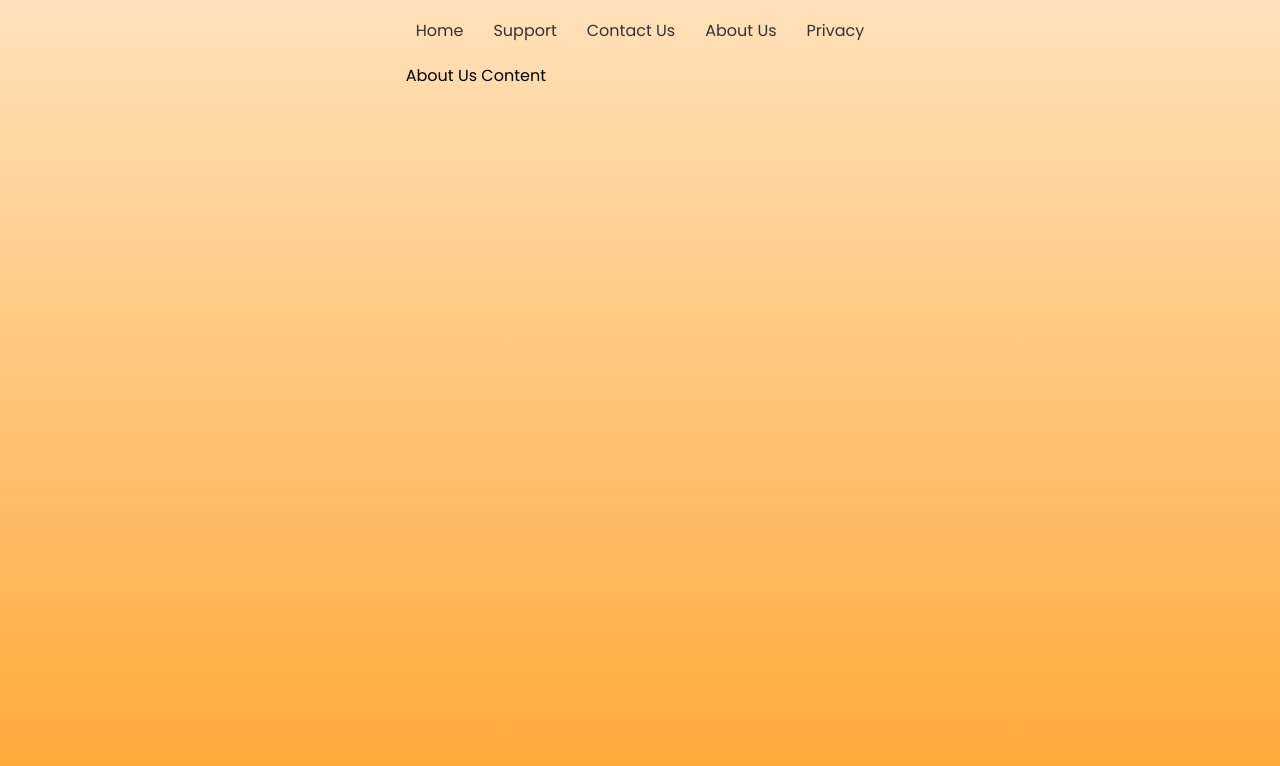
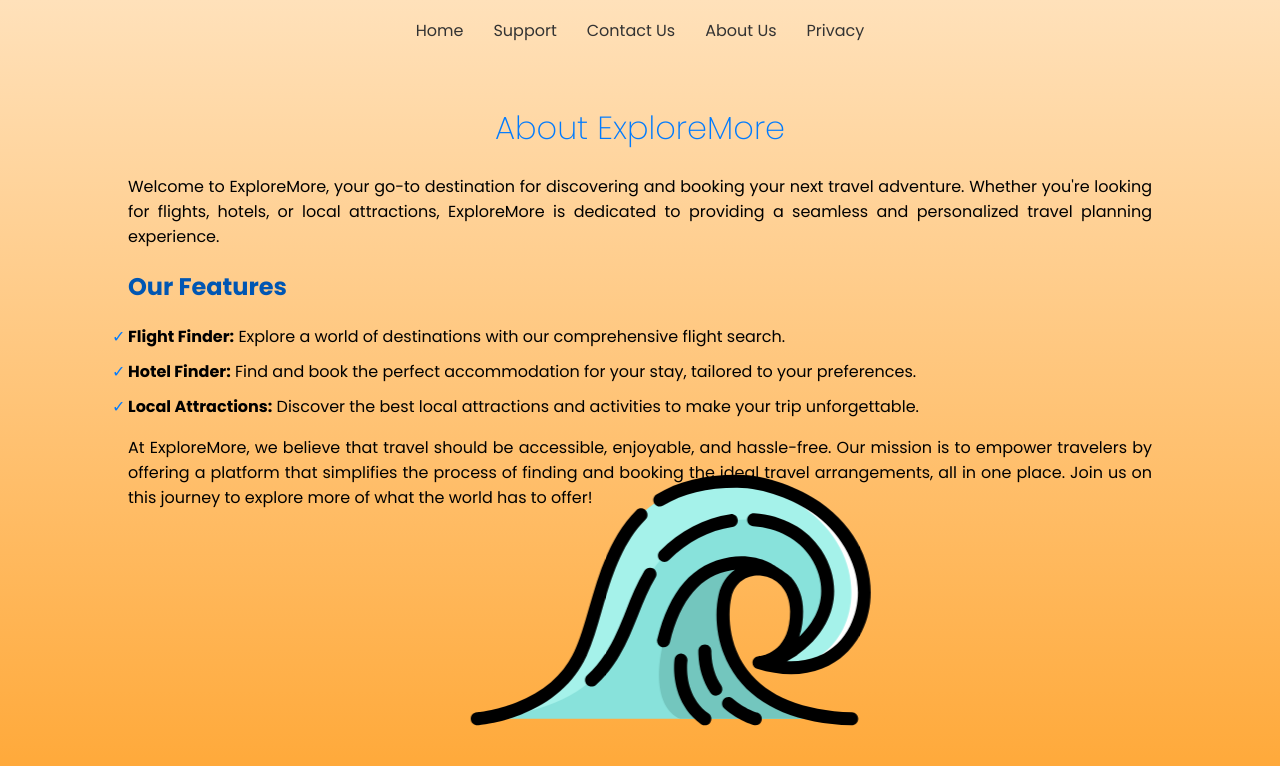
Before and after one commit to Loganuwu/exploremore-travel, a React (Create React App) app: page /about-us in a window 1280 px wide. Shown: the top 766 px of the page. Built offline with nearby package versions, Linux system fonts and the light colour scheme.

Commit message:
Stylized and filled Contact and About. Fully animated and images added

```diff
--- a/src/AboutUs.css
+++ b/src/AboutUs.css
@@ -0,0 +1,82 @@
+.about-us-container {
+    width: 80%;
+    margin: 0 auto;
+    padding: 20px;
+    font-family: 'Poppins', sans-serif;
+  }
+
+  .about-us-container h1 {
+    text-align: center;
+    color: #007bff;
+  }
+
+  .about-us-container p {
+    text-align: justify;
+    margin-bottom: 20px;
+  }
+
+  .about-us-container h2 {
+    color: #0056b3;
+    margin-top: 20px;
+  }
+
+  .about-us-container ul {
+    list-style-type: none;
+    padding: 0;
+  }
+
+  .about-us-container li {
+    margin-bottom: 10px;
+    font-weight: 500;
+  }
+
+  .about-us-container li::before {
+    content: "✓";
+    color: #007bff;
+    display: inline-block;
+    width: 1em;
+    margin-left: -1em;
+  }
+
+/* ANIMATIONS -------------------------------------------------------------------------------- */
+
+.wave-animation {
+    position: absolute; /* or 'absolute' if you don't want it to be fixed on scroll */
+    bottom: 0;
+    left: 0;
+    width: 100vw; /* Span the full viewport width */
+    height: 50vh; /* Adjust the height as needed */
+    background: transparent;
+    overflow: hidden;
+    z-index: -1; /* Ensure it stays behind other content */
+  }
+
+  .wave-animation::after {
+    content: "";
+    position: absolute;
+    bottom: 0;
+    left: 0;
+    width: 100%;
+    /*Doublethewidthtoensureacontinuousanimation*/height: 100%;
+    background-repeat: no-repeat;
+    background-position: 0% 100%;
+    background-size: 50% 100%;
+    /*AdjustthesizetomatchtheSVG'saspectratio*/background-image: url('./images/wave.svg');
+    /*PathtoyourwaveSVG*/animation: moveWave 20s linear infinite;
+     /* Adjust duration as needed */
+    -webkit-animation: moveWave 20s linear infinite;
+}
+
+  @keyframes moveWave {
+    0% {
+      transform: translateX(0);
+    }
+    100% {
+      transform: translateX(100%);
+      /*Movethewavetotheleftbyitsownwidth*/
+      -webkit-transform: translateX(100%);
+      -moz-transform: translateX(100%);
+      -ms-transform: translateX(100%);
+      -o-transform: translateX(100%);
+}
+  }
--- a/src/AboutUs.js
+++ b/src/AboutUs.js
@@ -1,8 +1,25 @@
 import React from 'react';
-import './AboutUs.css';
+import './AboutUs.css'; // Make sure to create this CSS file
 
 const AboutUs = () => {
-  return <div>About Us Content</div>;
+  return (
+    <div className="about-us-container">
+      <h1>About ExploreMore</h1>
+      <p>
+        Welcome to ExploreMore, your go-to destination for discovering and booking your next travel adventure. Whether you're looking for flights, hotels, or local attractions, ExploreMore is dedicated to providing a seamless and personalized travel planning experience.
+      </p>
+      <h2>Our Features</h2>
+      <ul>
+        <li><strong>Flight Finder:</strong> Explore a world of destinations with our comprehensive flight search.</li>
+        <li><strong>Hotel Finder:</strong> Find and book the perfect accommodation for your stay, tailored to your preferences.</li>
+        <li><strong>Local Attractions:</strong> Discover the best local attractions and activities to make your trip unforgettable.</li>
+      </ul>
+      <p>
+        At ExploreMore, we believe that travel should be accessible, enjoyable, and hassle-free. Our mission is to empower travelers by offering a platform that simplifies the process of finding and booking the ideal travel arrangements, all in one place. Join us on this journey to explore more of what the world has to offer!
+      </p>
+      <div className="wave-animation"></div> {/* Animation container */}
+    </div>
+  );
 };
 
 export default AboutUs;
--- a/src/ContactUs.css
+++ b/src/ContactUs.css
@@ -0,0 +1,53 @@
+.contact-us-container {
+    width: 80%;
+    margin: 0 auto;
+    padding: 20px;
+    text-align: center;
+  }
+
+  .contact-form {
+    margin-top: 20px;
+    display: flex;
+    flex-direction: column;
+    align-items: center;
+  }
+
+  .contact-form label {
+    margin-bottom: 5px;
+    font-weight: bold;
+  }
+
+  .contact-form input,
+  .contact-form textarea {
+    width: 100%;
+    padding: 10px;
+    margin-bottom: 20px;
+    border-radius: 5px;
+    border: 1px solid #ccc;
+  }
+
+  .contact-form textarea {
+    height: 150px;
+    resize: vertical;
+  }
+
+  .contact-form button {
+    padding: 10px 20px;
+    border: none;
+    border-radius: 5px;
+    background-color: #007bff;
+    color: white;
+    cursor: pointer;
+  }
+
+  .contact-form button:hover {
+    background-color: #0056b3;
+  }
+
+  .contact-icon {
+    display: block;
+    margin: 0 auto; /* Center the icon */
+    height: 100px; /* Adjust the size as needed */
+    width: 100px; /* Adjust the size as needed */
+    margin-bottom: 20px; /* Space between the icon and the form */
+  }
--- a/src/ContactUs.js
+++ b/src/ContactUs.js
@@ -1,8 +1,27 @@
 import React from 'react';
-import './ContactUs.css';
+import './ContactUs.css'; // Make sure to create this CSS file
+import { ReactComponent as ContactIcon } from './images/contact.svg'; // Adjust the path to your SVG file
+
 
 const ContactUs = () => {
-  return <div>Contact Us Content</div>;
+  return (
+    <div className="contact-us-container">
+      <h1>Contact Us</h1>
+      <ContactIcon className="contact-icon" />
+      <form className="contact-form">
+        <label htmlFor="name">Name</label>
+        <input type="text" id="name" name="name" required />
+
+        <label htmlFor="email">Email</label>
+        <input type="email" id="email" name="email" required />
+
+        <label htmlFor="message">Message</label>
+        <textarea id="message" name="message" required></textarea>
+
+        <button type="submit">Send Message</button>
+      </form>
+    </div>
+  );
 };
 
 export default ContactUs;
--- a/src/Support.css
+++ b/src/Support.css
@@ -71,6 +71,16 @@
 
 }
 
+.contact-header {
+  text-align: center; /* Centers the content (both text and icon) */
+}
+
+.contact-header .MuiSvgIcon-root {
+  font-size: 48px; /* Increase the size of the icon */
+  display: block; /* Makes the icon a block element to allow for centering */
+  margin: 0 auto; /* Centers the icon horizontally */
+}
+
 
 
 @media (max-width: 768px) {
--- a/src/Support.js
+++ b/src/Support.js
@@ -1,28 +1,40 @@
 import React from 'react';
 import { Link } from 'react-router-dom';
-import './Support.css'; // Make sure you have the CSS file for styles
+import './Support.css';
+import ContactPhoneIcon from '@mui/icons-material/ContactPhone';
+import InfoIcon from '@mui/icons-material/Info';
+import SecurityIcon from '@mui/icons-material/Security';
 
 const Support = () => {
   return (
     <div className="support-container">
       <div className="support-column">
         <Link to="/contact-us" className="support-link">
-          <h2 className="support-title">Contact Us</h2> {/* Make sure to add the title class */}
-        </Link>
+            <div className="contact-header">
+              <h2 className="support-title">Contact Us</h2> {/* Contact Us Title */}
+              <ContactPhoneIcon /> {/* Contact Phone Icon */}
+            </div>
+          </Link>
         <p>For any inquiries, assistance, or feedback, our ExploreMore customer support team is ready to help you. Reach out to us via email at <a href="mailto:support@exploremore.com" style={{ color: '#007bff' }}>support@exploremore.com</a>, or call us at 1-800-EXPLORE for immediate assistance. Our dedicated team is available 24/7 to ensure your travel planning is seamless and enjoyable. Whether you have a question about your booking or need travel advice, we're here to support your journey every step of the way.</p>
       </div>
 
       <div className="support-column">
-        <Link to="/about-us" className="support-link">
-          <h2 className="support-title">About Us</h2> {/* Added Link and title class */}
-        </Link>
+          <Link to="/about-us" className="support-link">
+            <div className="contact-header">
+              <h2 className="support-title">About Us</h2>
+              <InfoIcon /> {/* Info icon for About Us */}
+            </div>
+          </Link>
         <p>ExploreMore is your trusted travel partner, dedicated to enriching your travel experiences...</p>
       </div>
 
       <div className="support-column">
         <Link to="/privacy" className="support-link">
-          <h2 className="support-title">Privacy</h2> {/* Added Link and title class */}
-        </Link>
+            <div className="contact-header">
+              <h2 className="support-title">Privacy</h2>
+              <SecurityIcon /> {/* Security icon for Privacy */}
+            </div>
+          </Link>
         <p>Your privacy is paramount at ExploreMore...</p>
       </div>
     </div>
```
Also changed, not shown: src/images/contact.svg (added), src/images/wave.svg (added).
